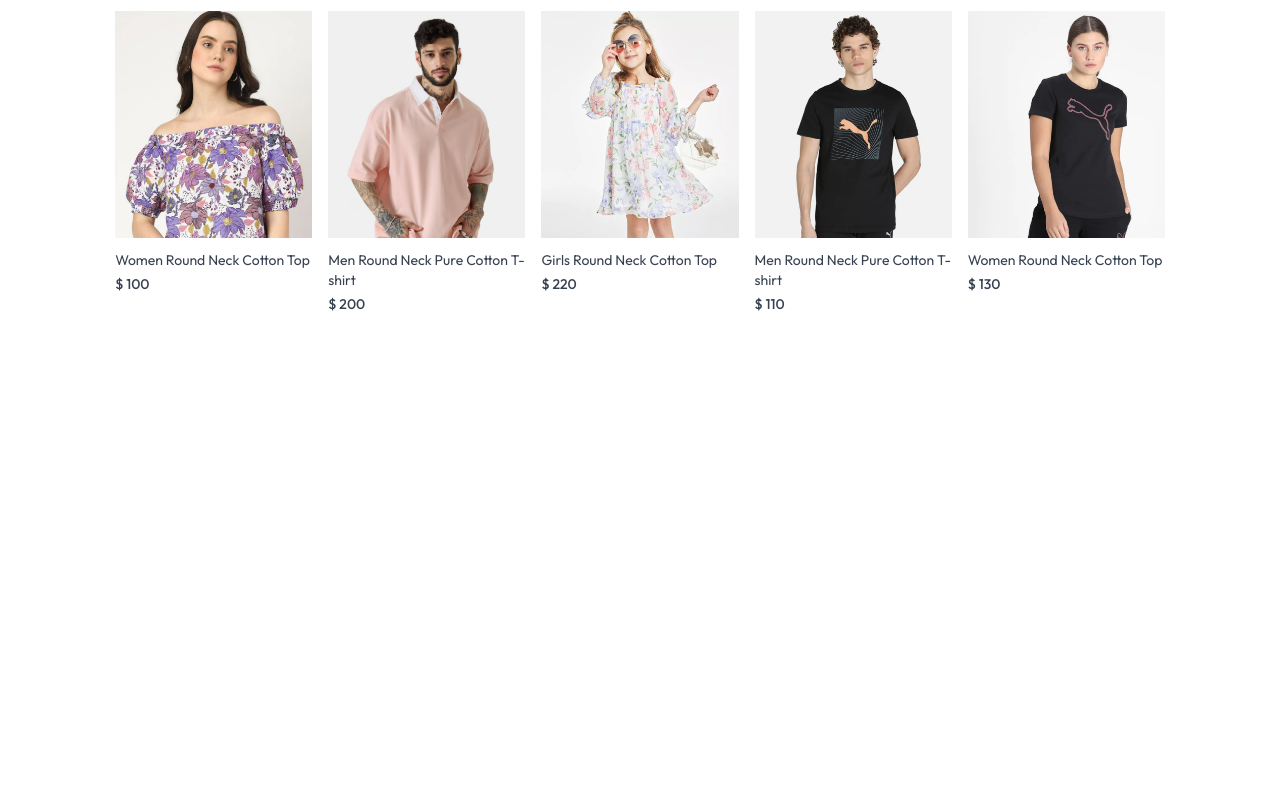
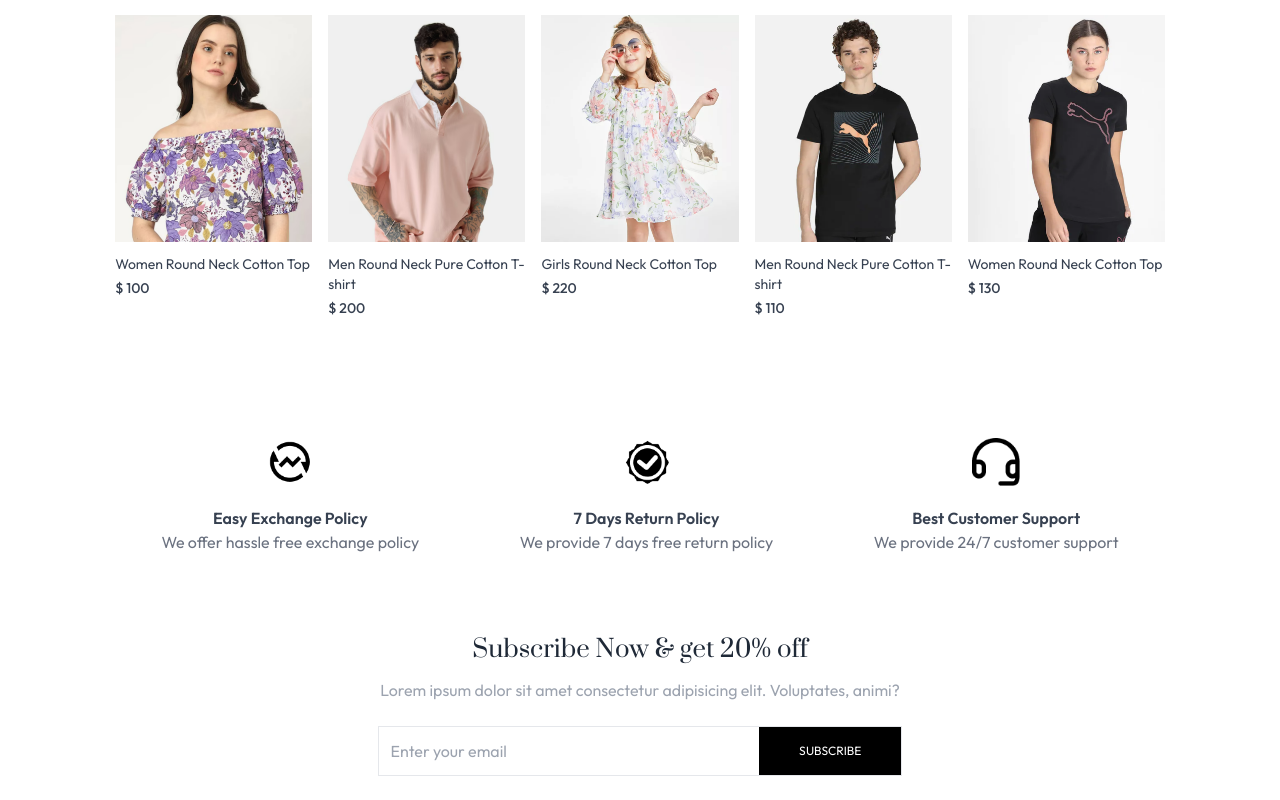
Before and after one commit to mohamedQadryAhmed/Clothing-shop, a React (Vite) app: page / in a window 1280 px wide. Shown: the part 1409-2209 px from the top of the page. Before the commit the page ends 1763 px from the top, so only its background shows below. Built offline with nearby package versions, Linux system fonts and the light colour scheme.

Commit message:
add policy section and subscribe form

```diff
--- /dev/null
+++ b/src/components/NewsLetterBox.jsx
@@ -0,0 +1,38 @@
+import React from "react";
+
+const NewsLetterBox = () => {
+  const onSubmitHandler = (event) => {
+    event.preventDefault();
+  };
+  return (
+    <div className="text-center">
+      <p className="text-2xl font-medium text-gray-800 font-prata">
+        Subscribe Now & get 20% off
+      </p>
+      <p className="text-gray-400 mt-3">
+        Lorem ipsum dolor sit amet consectetur adipisicing elit. Voluptates,
+        animi?
+      </p>
+      <form
+        className="w-full sm:w-1/2 flex items-center gap-3 mx-auto my-6 border pl-3"
+        onSubmit={onSubmitHandler}
+        action=""
+      >
+        <input
+          className="w-full sm:flex-1 outline-none"
+          type="email"
+          placeholder="Enter your email"
+          required
+        />
+        <button
+          type="submit"
+          className="bg-black text-white text-xs px-10 py-4 "
+        >
+          SUBSCRIBE
+        </button>
+      </form>
+    </div>
+  );
+};
+
+export default NewsLetterBox;
--- /dev/null
+++ b/src/components/Policy.jsx
@@ -0,0 +1,26 @@
+import React from "react";
+import { assets } from "../assets/frontend_assets/assets";
+
+const Policy = () => {
+  return (
+    <section className="flex flex-col sm:flex-row justify-around gap-12 sm:gap-2 text-center py-20 text-xs sm:text-sm md:text-base text-gray-700">
+      <div>
+        <img src={assets.exchange_icon} className="w-12 m-auto mb-5" alt="" />
+        <p className="font-semibold">Easy Exchange Policy</p>
+        <p className="text-gray-500">We offer hassle free exchange policy</p>
+      </div>
+      <div>
+        <img src={assets.quality_icon} className="w-12 m-auto mb-5" alt="" />
+        <p className="font-semibold">7 Days Return Policy</p>
+        <p className="text-gray-500">We provide 7 days free return policy</p>
+      </div>
+      <div>
+        <img src={assets.support_img} className="w-12 m-auto mb-5" alt="" />
+        <p className="font-semibold">Best Customer Support</p>
+        <p className="text-gray-500">We provide 24/7 customer support</p>
+      </div>
+    </section>
+  );
+};
+
+export default Policy;
--- a/src/components/Title.jsx
+++ b/src/components/Title.jsx
@@ -3,8 +3,8 @@
 const Title = ({ text1, text2 }) => {
   return (
     <div className="inline-flex gap-2 items-center mb-3">
-      <p className="text-gray-500 ">
-        {text1} <span className="text-gray-700 font-medium ">{text2}</span>
+      <p className="text-gray-500  font-prata">
+        {text1} <span className="text-gray-700 font-medium  font-prata">{text2}</span>
       </p>
       <span className="w-8 sm:w-12 h-[1px] sm:h-[2px] bg-gray-700"></span>
     </div>
--- a/src/pages/Home.jsx
+++ b/src/pages/Home.jsx
@@ -2,6 +2,8 @@
 import Hero from "../components/Hero";
 import LatestCollections from "../components/LatestCollections";
 import BestSeller from "../components/BestSeller";
+import Policy from "../components/Policy";
+import NewsLetterBox from "../components/NewsLetterBox";
 
 function Home() {
   return (
@@ -9,6 +11,8 @@
       <Hero />
       <LatestCollections />
       <BestSeller />
+      <Policy />
+      <NewsLetterBox />
     </>
   );
 }
```
